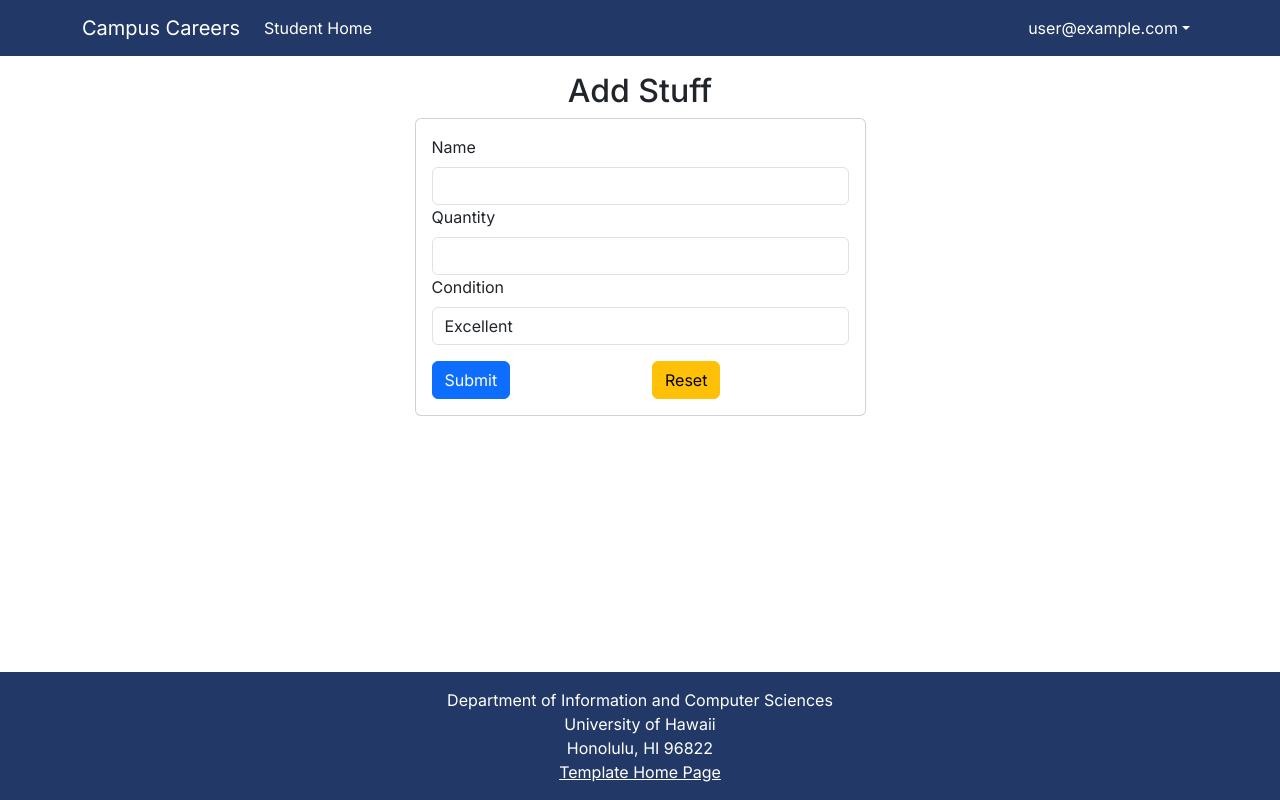
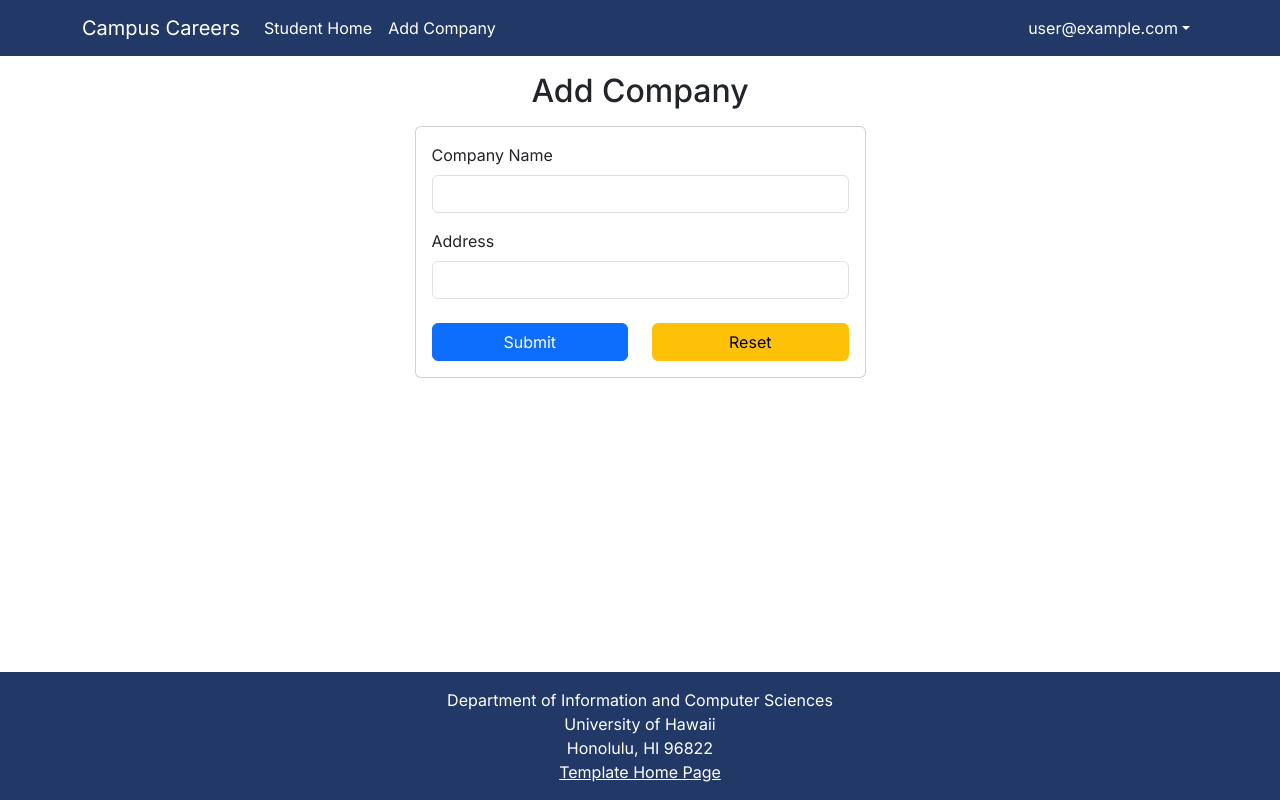
Before and after one commit to campus-careers/campus-careers-app, a Next.js app: page /add in a window 1280 px wide. Built offline with nearby package versions, Linux system fonts and the light colour scheme; no server answers; sample sign-in values are in the browser's storage.

Commit message:
created add company page

```diff
--- a/src/app/add/page.tsx
+++ b/src/app/add/page.tsx
@@ -1,21 +1,21 @@
+// app/add-company/page.tsx
 import { getServerSession } from 'next-auth';
 import authOptions from '@/lib/authOptions';
 import { loggedInProtectedPage } from '@/lib/page-protection';
-import AddStuffForm from '@/components/AddStuffForm';
+import AddCompanyForm from '@/components/AddCompanyForm';
 
-const AddStuff = async () => {
-  // Protect the page, only logged in users can access it.
+const AddCompany = async () => {
+  // Protect the page—only authenticated users may access it
   const session = await getServerSession(authOptions);
   loggedInProtectedPage(
-    session as {
-      user: { email: string; id: string; randomKey: string };
-    } | null,
+    session as { user: { email: string; id: string; randomKey: string } } | null
   );
+
   return (
     <main>
-      <AddStuffForm />
+      <AddCompanyForm />
     </main>
   );
 };
 
-export default AddStuff;
+export default AddCompany;
--- /dev/null
+++ b/src/components/AddCompanyForm.tsx
@@ -0,0 +1,108 @@
+'use client';
+
+import { useSession } from 'next-auth/react';
+import { Button, Card, Col, Container, Form, Row } from 'react-bootstrap';
+import { useForm } from 'react-hook-form';
+import { yupResolver } from '@hookform/resolvers/yup';
+import swal from 'sweetalert';
+import { redirect } from 'next/navigation';
+import { addCompany } from '@/lib/dbActions';
+import LoadingSpinner from '@/components/LoadingSpinner';
+import { AddCompanySchema } from '@/lib/validationSchemas';
+
+type CompanyFormValues = {
+  name: string;
+  address: string;
+  owner: string;
+};
+
+const onSubmit = async (data: CompanyFormValues) => {
+  await addCompany(data);
+  swal('Success', 'Your company has been added', 'success', {
+    timer: 2000,
+  });
+};
+
+const AddCompanyForm: React.FC = () => {
+  const { data: session, status } = useSession();
+  const currentUser = session?.user?.email || '';
+
+  const {
+    register,
+    handleSubmit,
+    reset,
+    formState: { errors },
+  } = useForm<CompanyFormValues>({
+    resolver: yupResolver(AddCompanySchema),
+    defaultValues: { owner: currentUser },
+  });
+
+  if (status === 'loading') {
+    return <LoadingSpinner />;
+  }
+  if (status === 'unauthenticated') {
+    redirect('/auth/signin');
+  }
+
+  return (
+    <Container className="py-3">
+      <Row className="justify-content-center">
+        <Col xs={5}>
+          <div className="text-center mb-3">
+            <h2>Add Company</h2>
+          </div>
+          <Card>
+            <Card.Body>
+              <Form onSubmit={handleSubmit(onSubmit)}>
+                <Form.Group className="mb-3">
+                  <Form.Label>Company Name</Form.Label>
+                  <input
+                    type="text"
+                    {...register('name')}
+                    className={`form-control ${errors.name ? 'is-invalid' : ''}`}
+                  />
+                  <div className="invalid-feedback">{errors.name?.message}</div>
+                </Form.Group>
+
+                <Form.Group className="mb-3">
+                  <Form.Label>Address</Form.Label>
+                  <input
+                    type="text"
+                    {...register('address')}
+                    className={`form-control ${errors.address ? 'is-invalid' : ''}`}
+                  />
+                  <div className="invalid-feedback">{errors.address?.message}</div>
+                </Form.Group>
+
+                {/* hidden owner field */}
+                <input type="hidden" {...register('owner')} />
+
+                <Form.Group className="mt-4">
+                  <Row>
+                    <Col>
+                      <Button type="submit" variant="primary" className="w-100">
+                        Submit
+                      </Button>
+                    </Col>
+                    <Col>
+                      <Button
+                        type="button"
+                        variant="warning"
+                        className="w-100"
+                        onClick={() => reset()}
+                      >
+                        Reset
+                      </Button>
+                    </Col>
+                  </Row>
+                </Form.Group>
+              </Form>
+            </Card.Body>
+          </Card>
+        </Col>
+      </Row>
+    </Container>
+  );
+};
+
+export default AddCompanyForm;
--- a/src/components/Navbar.tsx
+++ b/src/components/Navbar.tsx
@@ -30,6 +30,9 @@ const NavBar: React.FC = () => {
                   // </Nav.Link>,
                   <Nav.Link id="list-stuff-nav" href="/student" key="list" active={pathName === '/list'}>
                     Student Home
+                  </Nav.Link>,
+                  <Nav.Link id="list-stuff-nav" href="/add" key="list" active={pathName === '/list'}>
+                    Add Company
                   </Nav.Link>,
                 ]
               : ''}
```
